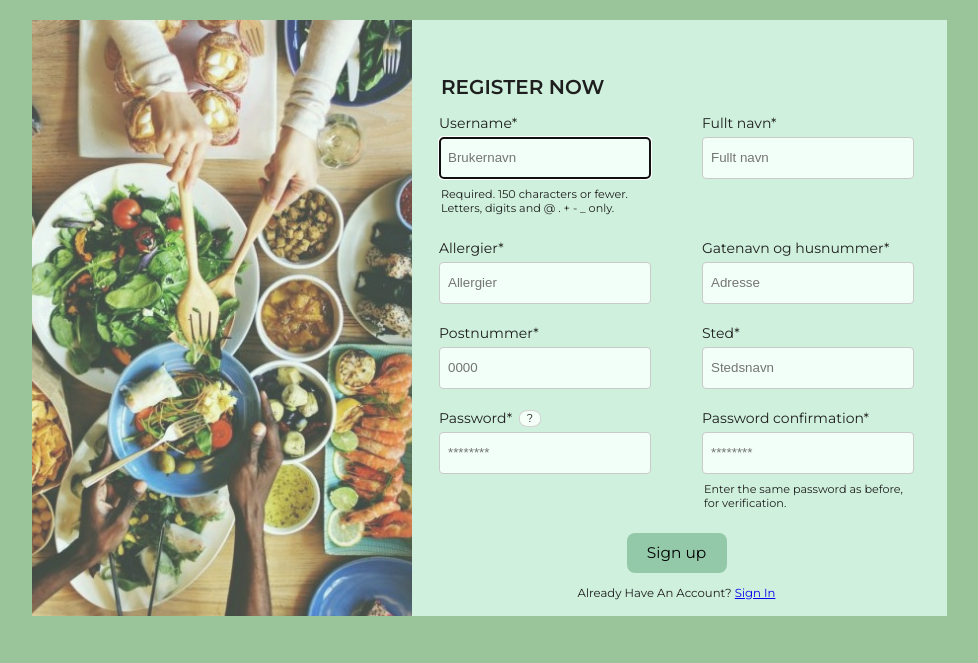
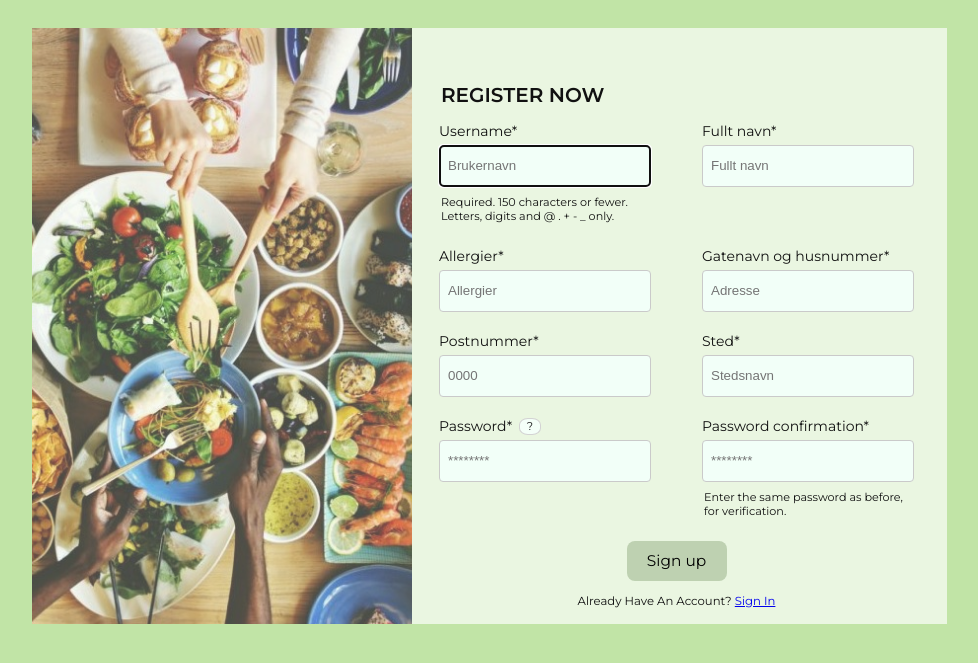
Before and after one commit to francinv/TDT4140-Middagsdeling, a Django app: page /register/ in a window 1280 px wide. Shown: the top 663 px of the page, without its empty margins (151-1129 px from the left). Run offline with Django 3.2, Linux system fonts and the light colour scheme; some libraries are stand-ins or nearby versions.

Commit message:
Final color changes to base and 'create'

```diff
--- a/APP/templates/APP/base.html
+++ b/APP/templates/APP/base.html
@@ -27,9 +27,9 @@
         /* Header */
 
         .header {
+            background-color: rgb(172, 196, 116);
             width: 100%;
             height: 70px;
-            background-color: rgb(159, 211, 119);
             display: flex;
             justify-content: space-between;
         }
--- a/static/css/register.css
+++ b/static/css/register.css
@@ -5,11 +5,10 @@
 /* WHOLE PAGE */
 
 body {
-    /*background-image: url('../img/sharingFood.jpg');*/
+    background-color: rgb(193, 228, 166);
     background-repeat: no-repeat;
     background-size: 100% 100%;
-    background-color: rgb(154, 197, 154);
-    color: rgb(30, 30, 30);
+    color: rgb(17, 17, 17);
     display: grid;
     font-family: 'Montserrat', sans-serif;
     font-size: 14px;
@@ -20,11 +19,11 @@ body {
 }
 
 #id_pageContent {
-    background-color: rgb(207, 240, 220);
+    background-color: rgb(234, 246, 225);
     display: grid;
     grid-template-areas: "left right";
     padding: 0;
-    margin: 20px 0 20px 0;
+    margin: 28px 0 20px 0;
     min-height: 588px;
 }
 
@@ -37,7 +36,7 @@ body {
     position: relative;
     text-align: center;
     width: 380px;
-    background-color: rgb(207, 240, 220);
+    background-color: rgb(234, 246, 225, 0);
     margin:0;
 }
 
@@ -50,36 +49,11 @@ body {
     filter: opacity(70%);
 }
 
-/*
-#id_brandName {
-    position: absolute;
-    z-index: 1000;
-    color: rgb(27, 27, 27);
-    text-shadow: 0 0 1px rgb(207, 207, 207);
-    font-family: 'Monteserrat', sans-serif;
-    font-weight: bold;
-    font-size: 350%;
-    margin-top: 150px;
-    margin-left: 80px;
-}
-
-#id_logoImg {
-    position: absolute;
-    filter:brightness(40%);
-    margin-left: -65px;
-    margin-top: 250px;
-    height: 130px;
-    width: auto;
-}
-*/
-
-
-
 
 /* RIGHT DIV */
 
 #rightContent {
-    background-color: rgb(207, 240, 220);
+    background-color: rgb(234, 246, 225, 0);
     margin: 20px 20px 0px 0px;
     padding: 15px 0px 15px 15px;
     display: grid;
@@ -148,8 +122,8 @@ label {
 }
 
 button {
+    background-color: rgb(190, 209, 177);
     border: 0px solid rgb(184, 231, 203);
-    background-color: rgb(147, 201, 168);
     border-radius: 8px;
     outline: none;
     height: 40px;
```
Also changed, not shown: static/css/create-post.css (+13 -13 lines), static/css/login.css (+6 -31 lines).
